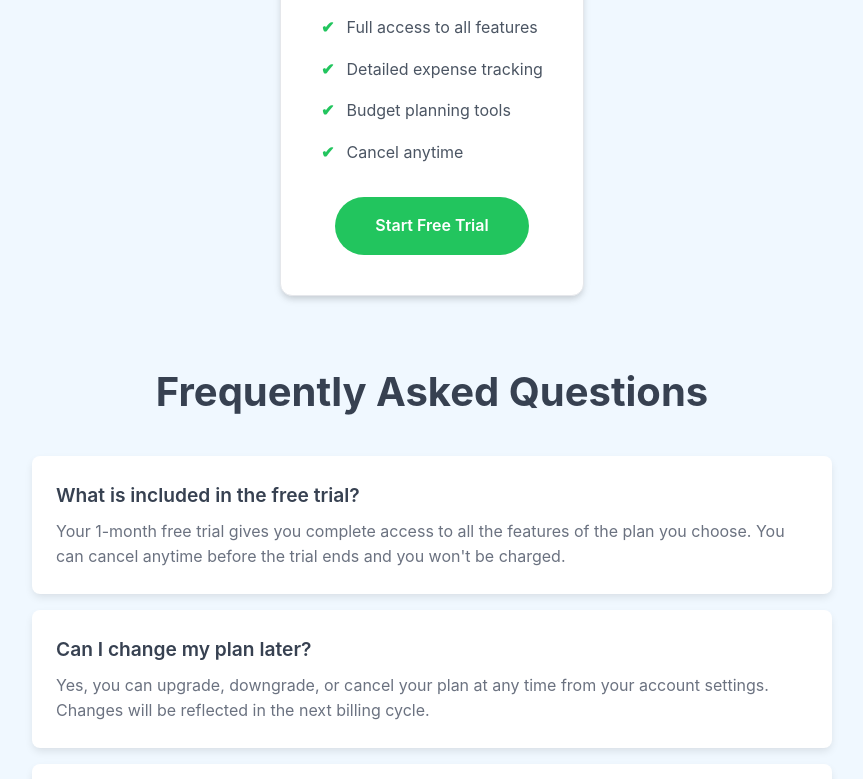
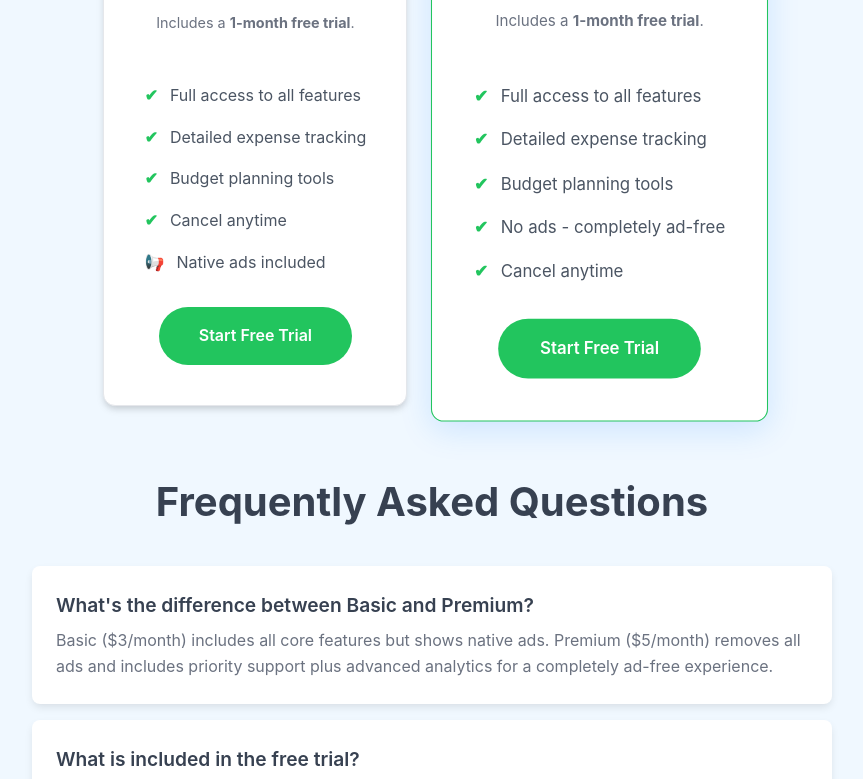
Before and after one commit to Dollarknight/DK_Website, a plain HTML site: page pricing.html in a window 1280 px wide. Shown: the part 594-1373 px from the top of the page, without its empty margins (208-1071 px from the left). Drawn offline with Linux system fonts and the light colour scheme.

Commit message:
pricing page update

```diff
--- a/pricing.css
+++ b/pricing.css
@@ -272,6 +272,11 @@ body {
   font-weight: bold;
 }
 
+.ads-icon {
+  color: #ff6b35;
+  font-weight: bold;
+}
+
 .cta-button {
   display: inline-block;
   background-color: var(--primary);
@@ -348,7 +353,8 @@ footer {
 /* Responsive Design */
 @media (max-width: 992px) {
   .pricing-tiers {
-    grid-template-columns: 1fr;
+    flex-direction: column;
+    gap: 1.5rem;
   }
 
   .pricing-card.featured {
--- a/pricing.html
+++ b/pricing.html
@@ -27,12 +27,28 @@
 
     <section class="pricing-tiers">
       <div class="pricing-card">
+        <h2>Basic</h2>
         <p class="price">$3<span>/month</span></p>
         <p class="trial-info">Includes a <strong>1-month free trial</strong>.</p>
         <ul class="features-list">
           <li><span class="check-icon">✔</span> Full access to all features</li>
           <li><span class="check-icon">✔</span> Detailed expense tracking</li>
           <li><span class="check-icon">✔</span> Budget planning tools</li>
+          <li><span class="check-icon">✔</span> Cancel anytime</li>
+          <li><span class="ads-icon">📢</span> Native ads included</li>
+        </ul>
+        <a href="#" class="cta-button">Start Free Trial</a>
+      </div>
+
+      <div class="pricing-card featured">
+        <h2>Premium</h2>
+        <p class="price">$5<span>/month</span></p>
+        <p class="trial-info">Includes a <strong>1-month free trial</strong>.</p>
+        <ul class="features-list">
+          <li><span class="check-icon">✔</span> Full access to all features</li>
+          <li><span class="check-icon">✔</span> Detailed expense tracking</li>
+          <li><span class="check-icon">✔</span> Budget planning tools</li>
+          <li><span class="check-icon">✔</span> No ads - completely ad-free</li>
           <li><span class="check-icon">✔</span> Cancel anytime</li>
         </ul>
         <a href="#" class="cta-button">Start Free Trial</a>
@@ -41,6 +57,10 @@
 
     <section class="faq-section">
       <h2>Frequently Asked Questions</h2>
+      <div class="faq-item">
+        <h3 class="faq-question">What's the difference between Basic and Premium?</h3>
+        <p class="faq-answer">Basic ($3/month) includes all core features but shows native ads. Premium ($5/month) removes all ads and includes priority support plus advanced analytics for a completely ad-free experience.</p>
+      </div>
       <div class="faq-item">
         <h3 class="faq-question">What is included in the free trial?</h3>
         <p class="faq-answer">Your 1-month free trial gives you complete access to all the features of the plan you choose. You can cancel anytime before the trial ends and you won't be charged.</p>
```
